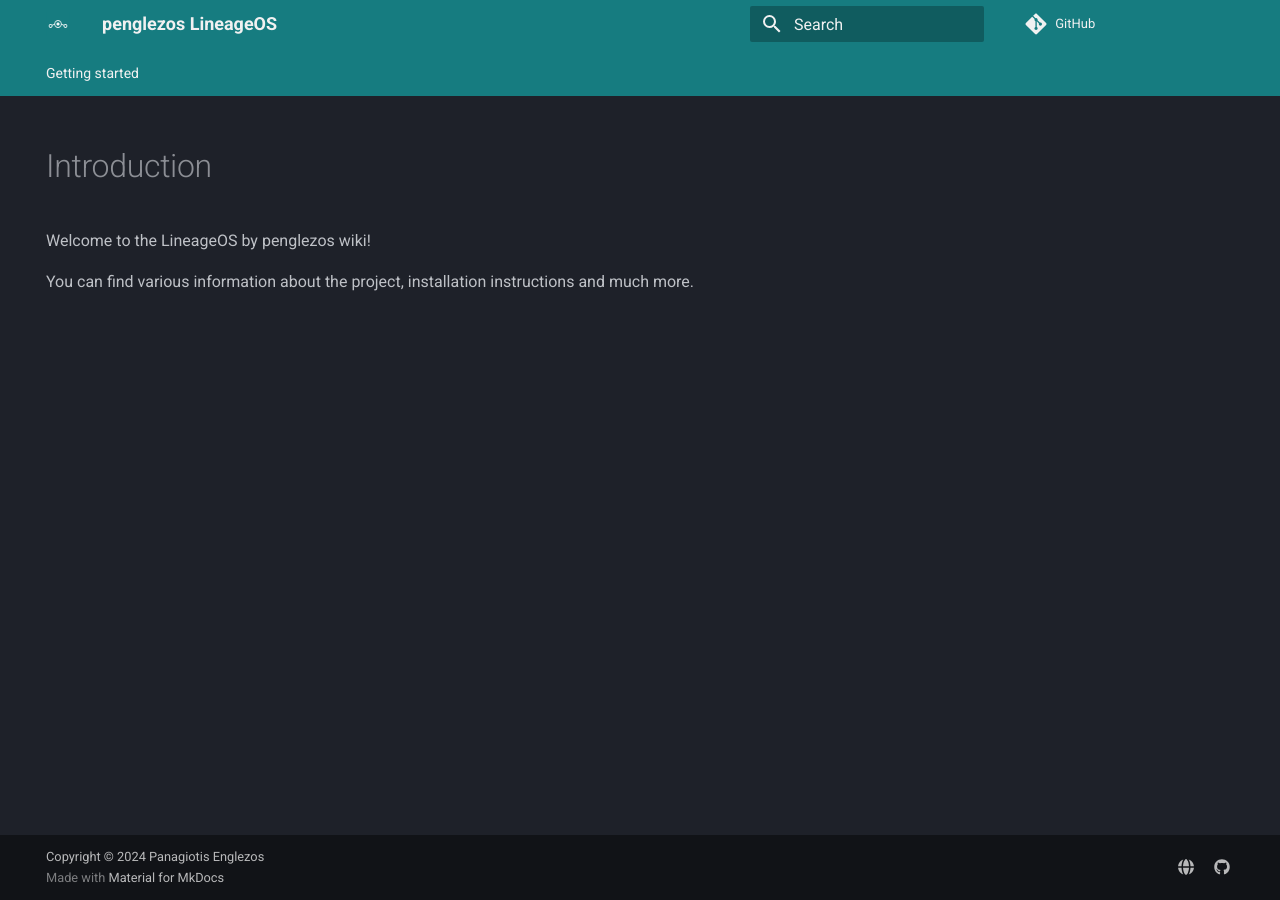
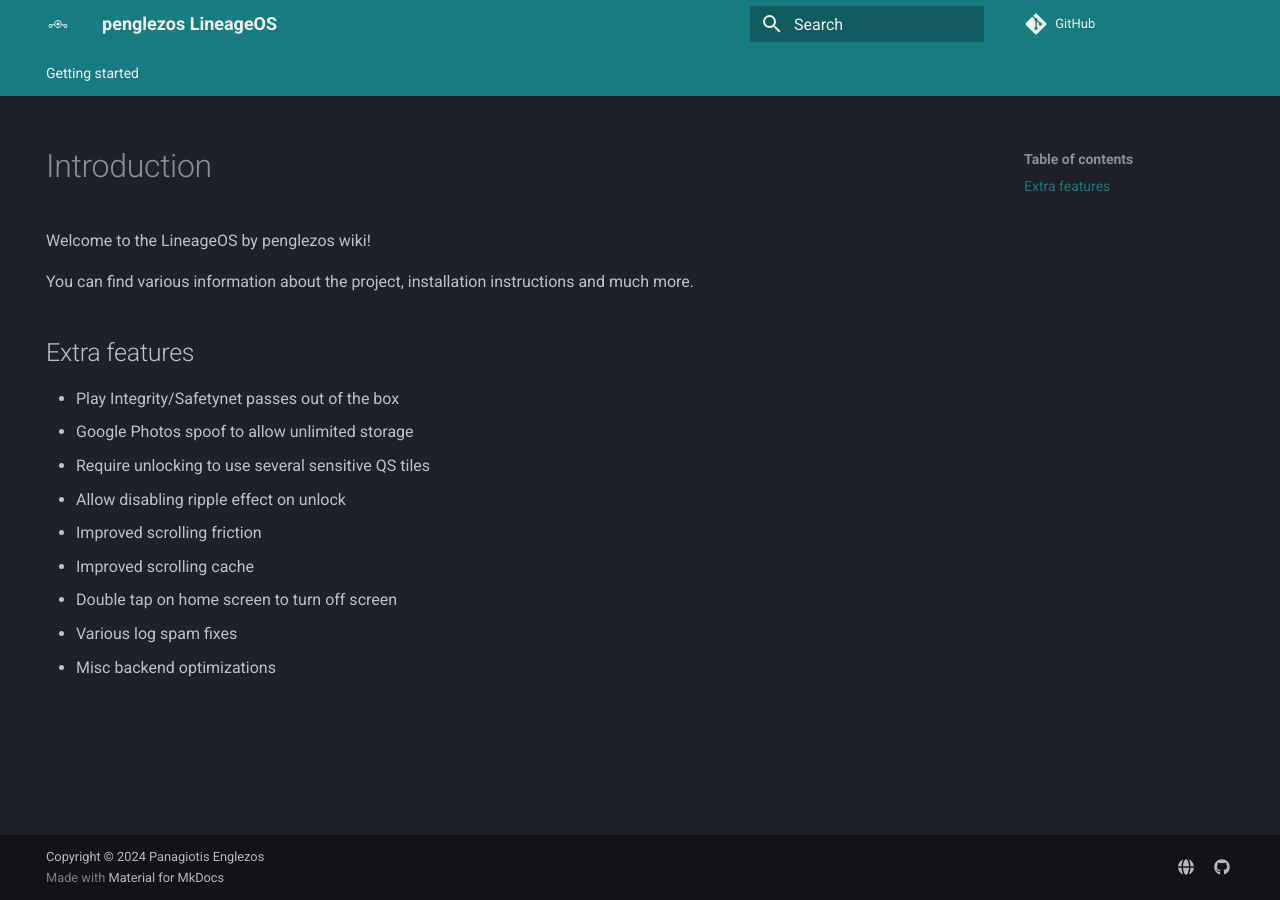
Before and after one commit to penglezos/lineageos.penglezos.dev, an MkDocs documentation site: the page built from docs/index.md, in a window 1280 px wide. Built offline with MkDocs 1.6.1 and Material for MkDocs 9.7.7, drawn with Linux system fonts in a browser that asks for light colours; comment, search, counter and statistics services are not loaded.

Commit message:
Add extra features information
Signed-off-by: penglezos <panagiotisegl@gmail.com>

```diff
--- a/docs/index.md
+++ b/docs/index.md
@@ -8,3 +8,15 @@
 Welcome to the LineageOS by penglezos wiki!
 
 You can find various information about the project, installation instructions and much more.
+
+## Extra features
+
+* Play Integrity/Safetynet passes out of the box
+* Google Photos spoof to allow unlimited storage
+* Require unlocking to use several sensitive QS tiles
+* Allow disabling ripple effect on unlock
+* Improved scrolling friction
+* Improved scrolling cache
+* Double tap on home screen to turn off screen
+* Various log spam fixes
+* Misc backend optimizations
```
